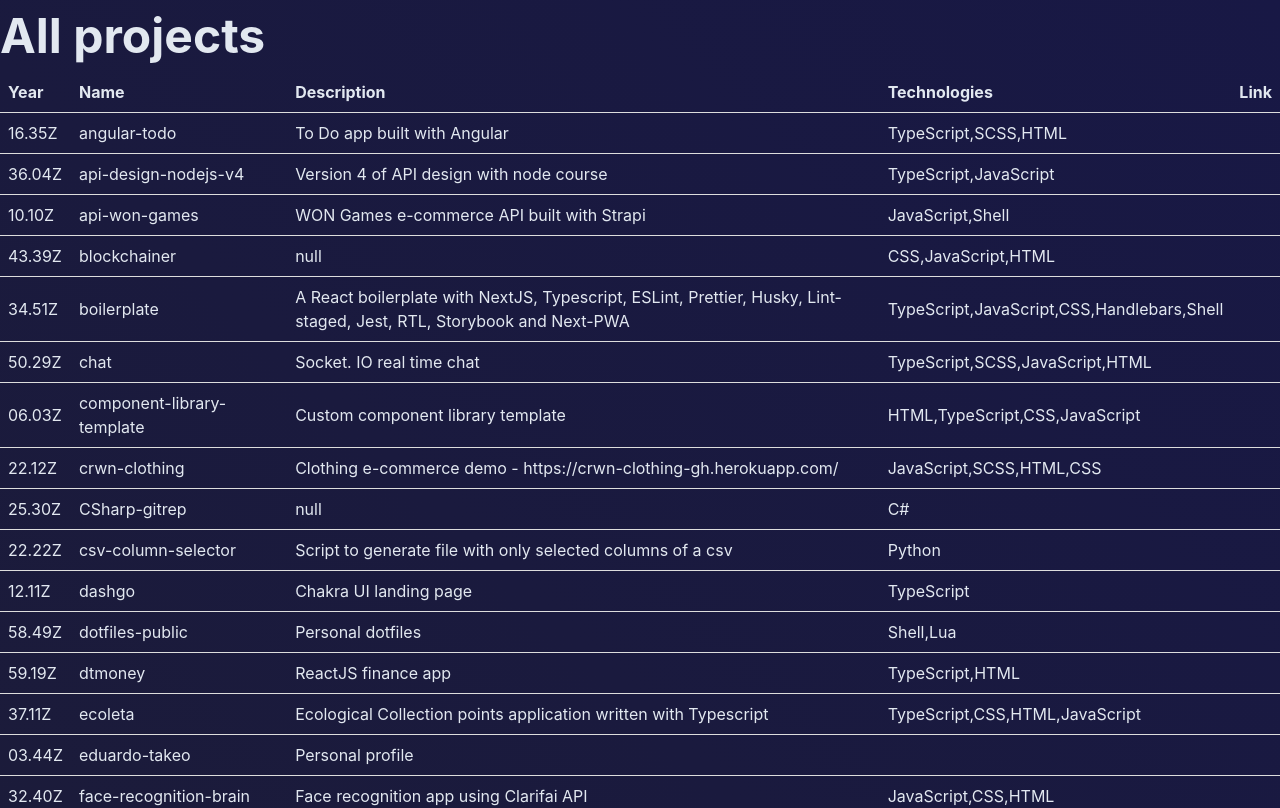
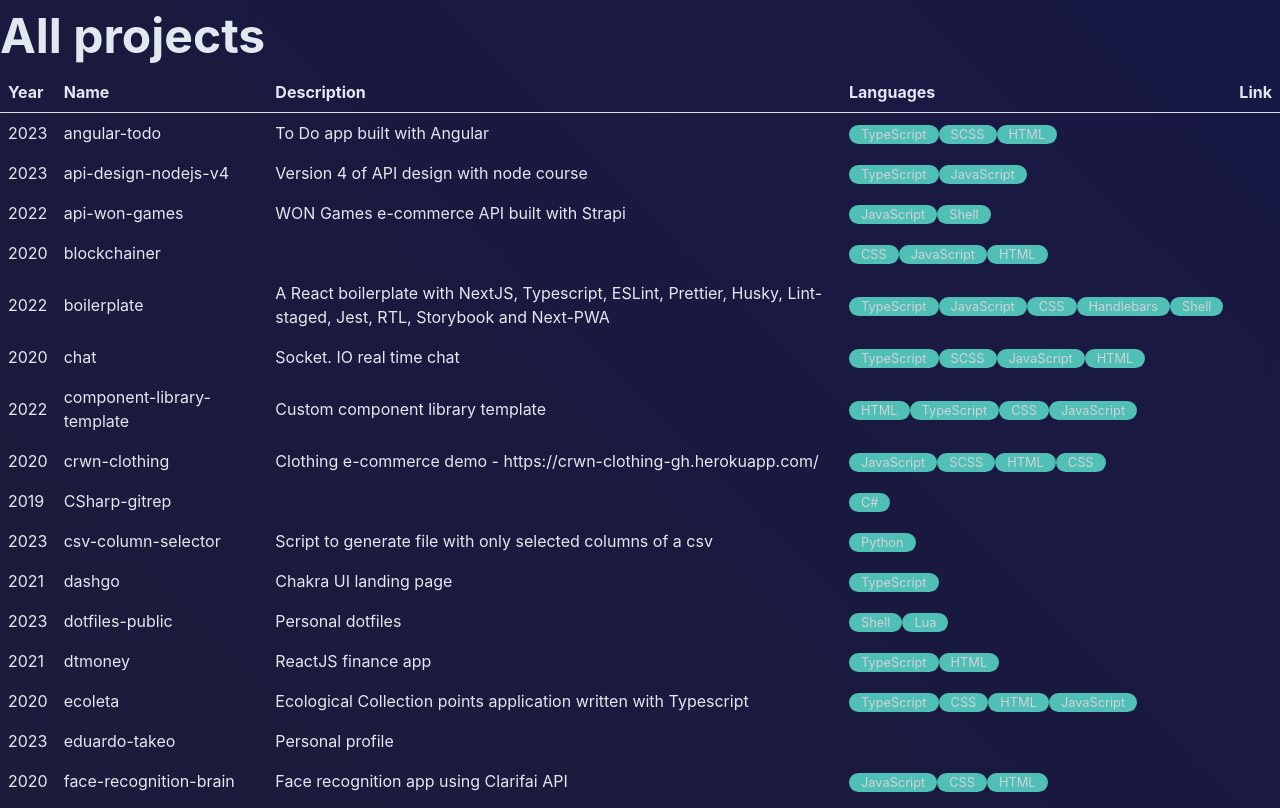
Before and after one commit to eduardo-takeo/v3, a React (Vite) app: page /projects in a window 1280 px wide. Shown: the top 808 px of the page. Built offline with nearby package versions, Linux system fonts and the light colour scheme.

Commit message:
fix: fix Table component input/output references

```diff
--- a/public/locales/en/translation.json
+++ b/public/locales/en/translation.json
@@ -14,7 +14,7 @@
         "year": "Year",
         "name": "Name",
         "description": "Description",
-        "technologies": "Technologies",
+        "languages": "Languages",
         "page": "Link"
       }
     }
--- a/src/components/Table/Table.scss
+++ b/src/components/Table/Table.scss
@@ -1,2 +1,15 @@
+// TODO: style table component
 .table {
+  width: 100%;
+  border-collapse: collapse;
+
+  th {
+    border-bottom: 1px solid #ddd;
+    padding: 8px;
+    text-align: left;
+  }
+
+  td {
+    padding: 8px;
+  }
 }
--- a/src/components/Table/Table.tsx
+++ b/src/components/Table/Table.tsx
@@ -1,13 +1,13 @@
-import React from "react";
 import { useTranslation } from "react-i18next";
-import Badge from "@/components/Badge/Badge"; // Certifique-se de importar o componente Badge
+import Badge from "@/components/Badge/Badge";
+import "./Table.scss";
 
 export enum ColumnType {
   TEXT = "text",
   NUMBER = "number",
   DATE = "date",
   LINK = "link",
-  BADGE = "badge", // Novo tipo de dado
+  BADGE = "badge",
 }
 
 export interface ITableColumn {
@@ -17,18 +17,18 @@ export interface ITableColumn {
 }
 
 export interface ITableRow {
-  [key: string]: string | number | Date | string[]; // Adicionado array de strings
+  [key: string]: string | number | Date | string[] | null | undefined;
 }
 
-interface TableProps {
+interface ITableProps {
   columns: ITableColumn[];
   data: ITableRow[];
 }
 
-const Table: React.FC<TableProps> = ({ columns, data }) => {
+const Table = ({ columns, data }: ITableProps) => {
   const { t } = useTranslation();
 
-  const renderCell = (value: any, type: ColumnType) => {
+  const renderCell = (value: unknown, type: ColumnType) => {
     switch (type) {
       case ColumnType.BADGE:
         return Array.isArray(value)
@@ -41,25 +41,22 @@ const Table: React.FC<TableProps> = ({ columns, data }) => {
           </a>
         ) : null;
       case ColumnType.DATE:
-        return value instanceof Date ? String(value.getFullYear()) : null;
+        return value
+          ? new Date(value as string).getFullYear().toString()
+          : null;
+      case ColumnType.TEXT:
+        return value ? value.toString() : "";
       default:
-        return t(String(value));
+        return null;
     }
   };
 
   return (
-    <table style={{ width: "100%", borderCollapse: "collapse" }}>
+    <table className="table">
       <thead>
         <tr>
           {columns.map((col) => (
-            <th
-              key={col.key}
-              style={{
-                borderBottom: "1px solid #ddd",
-                padding: "8px",
-                textAlign: "left",
-              }}
-            >
+            <th key={col.key}>
               {t(col.header)} {/* Traduz o cabeçalho */}
             </th>
           ))}
@@ -69,15 +66,7 @@ const Table: React.FC<TableProps> = ({ columns, data }) => {
         {data.map((row, rowIndex) => (
           <tr key={rowIndex}>
             {columns.map((col) => (
-              <td
-                key={col.key}
-                style={{
-                  borderBottom: "1px solid #ddd",
-                  padding: "8px",
-                }}
-              >
-                {renderCell(row[col.key], col.type)}
-              </td>
+              <td key={col.key}>{renderCell(row[col.key], col.type)}</td>
             ))}
           </tr>
         ))}
--- a/src/content/projects.json
+++ b/src/content/projects.json
@@ -5,7 +5,7 @@
     "description": "To Do app built with Angular",
     "url": "https://api.github.com/repos/eduardo-takeo/angular-todo",
     "homepage": null,
-    "language": ["TypeScript", "SCSS", "HTML"],
+    "languages": ["TypeScript", "SCSS", "HTML"],
     "created_at": "2023-08-07T02:16:35Z"
   },
   {
@@ -14,7 +14,7 @@
     "description": "Version 4 of API design with node course",
     "url": "https://api.github.com/repos/eduardo-takeo/api-design-nodejs-v4",
     "homepage": null,
-    "language": ["TypeScript", "JavaScript"],
+    "languages": ["TypeScript", "JavaScript"],
     "created_at": "2023-02-18T01:36:04Z"
   },
   {
@@ -23,7 +23,7 @@
     "description": "WON Games e-commerce API built with Strapi",
     "url": "https://api.github.com/repos/eduardo-takeo/api-won-games",
     "homepage": null,
-    "language": ["JavaScript", "Shell"],
+    "languages": ["JavaScript", "Shell"],
     "created_at": "2022-03-28T22:10:10Z"
   },
   {
@@ -32,7 +32,7 @@
     "description": null,
     "url": "https://api.github.com/repos/eduardo-takeo/blockchainer",
     "homepage": null,
-    "language": ["CSS", "JavaScript", "HTML"],
+    "languages": ["CSS", "JavaScript", "HTML"],
     "created_at": "2020-02-06T20:43:39Z"
   },
   {
@@ -41,7 +41,7 @@
     "description": "A React boilerplate with NextJS, Typescript, ESLint, Prettier, Husky, Lint-staged, Jest, RTL, Storybook and Next-PWA",
     "url": "https://api.github.com/repos/eduardo-takeo/boilerplate",
     "homepage": null,
-    "language": ["TypeScript", "JavaScript", "CSS", "Handlebars", "Shell"],
+    "languages": ["TypeScript", "JavaScript", "CSS", "Handlebars", "Shell"],
     "created_at": "2022-03-20T13:34:51Z"
   },
   {
@@ -50,7 +50,7 @@
     "description": "Socket. IO real time chat",
     "url": "https://api.github.com/repos/eduardo-takeo/chat",
     "homepage": null,
-    "language": ["TypeScript", "SCSS", "JavaScript", "HTML"],
+    "languages": ["TypeScript", "SCSS", "JavaScript", "HTML"],
     "created_at": "2020-11-19T23:50:29Z"
   },
   {
@@ -59,7 +59,7 @@
     "description": "Custom component library template",
     "url": "https://api.github.com/repos/eduardo-takeo/component-library-template",
     "homepage": null,
-    "language": ["HTML", "TypeScript", "CSS", "JavaScript"],
+    "languages": ["HTML", "TypeScript", "CSS", "JavaScript"],
     "created_at": "2022-08-08T02:06:03Z"
   },
   {
@@ -68,7 +68,7 @@
     "description": "Clothing e-commerce demo - https://crwn-clothing-gh.herokuapp.com/",
     "url": "https://api.github.com/repos/eduardo-takeo/crwn-clothing",
     "homepage": "",
-    "language": ["JavaScript", "SCSS", "HTML", "CSS"],
+    "languages": ["JavaScript", "SCSS", "HTML", "CSS"],
     "created_at": "2020-12-14T23:22:12Z"
   },
   {
@@ -77,7 +77,7 @@
     "description": null,
     "url": "https://api.github.com/repos/eduardo-takeo/CSharp-gitrep",
     "homepage": null,
-    "language": ["C#"],
+    "languages": ["C#"],
     "created_at": "2019-02-11T13:25:30Z"
   },
   {
@@ -86,7 +86,7 @@
     "description": "Script to generate file with only selected columns of a csv",
     "url": "https://api.github.com/repos/eduardo-takeo/csv-column-selector",
     "homepage": null,
-    "language": ["Python"],
+    "languages": ["Python"],
     "created_at": "2023-03-25T18:22:22Z"
   },
   {
@@ -95,7 +95,7 @@
     "description": "Chakra UI landing page",
     "url": "https://api.github.com/repos/eduardo-takeo/dashgo",
     "homepage": null,
-    "language": ["TypeScript"],
+    "languages": ["TypeScript"],
     "created_at": "2021-05-29T19:12:11Z"
   },
   {
@@ -104,7 +104,7 @@
     "description": "Personal dotfiles",
     "url": "https://api.github.com/repos/eduardo-takeo/dotfiles-public",
     "homepage": null,
-    "language": ["Shell", "Lua"],
+    "languages": ["Shell", "Lua"],
     "created_at": "2023-01-19T03:58:49Z"
   },
   {
@@ -113,7 +113,7 @@
     "description": "ReactJS finance app",
     "url": "https://api.github.com/repos/eduardo-takeo/dtmoney",
     "homepage": null,
-    "language": ["TypeScript", "HTML"],
+    "languages": ["TypeScript", "HTML"],
     "created_at": "2021-05-11T21:59:19Z"
   },
   {
@@ -122,7 +122,7 @@
     "description": "Ecological Collection points application written with Typescript",
     "url": "https://api.github.com/repos/eduardo-takeo/ecoleta",
     "homepage": "",
-    "language": ["TypeScript", "CSS", "HTML", "JavaScript"],
+    "languages": ["TypeScript", "CSS", "HTML", "JavaScript"],
     "created_at": "2020-06-05T22:37:11Z"
   },
   {
@@ -131,7 +131,7 @@
     "description": "Personal profile",
     "url": "https://api.github.com/repos/eduardo-takeo/eduardo-takeo",
     "homepage": null,
-    "language": [],
+    "languages": [],
     "created_at": "2023-03-31T03:03:44Z"
   },
   {
@@ -140,7 +140,7 @@
     "description": "Face recognition app using Clarifai API",
     "url": "https://api.github.com/repos/eduardo-takeo/face-recognition-brain",
     "homepage": "",
-    "language": ["JavaScript", "CSS", "HTML"],
+    "languages": ["JavaScript", "CSS", "HTML"],
     "created_at": "2020-02-04T19:32:40Z"
   },
   {
@@ -149,7 +149,7 @@
     "description": "Frontend mentor chalenge #2",
     "url": "https://api.github.com/repos/eduardo-takeo/fylo",
     "homepage": null,
-    "language": ["HTML", "CSS"],
+    "languages": ["HTML", "CSS"],
     "created_at": "2021-04-29T21:34:53Z"
   },
   {
@@ -158,7 +158,7 @@
     "description": "News for developers  - Next.js - Typescript",
     "url": "https://api.github.com/repos/eduardo-takeo/ignews",
     "homepage": null,
-    "language": ["TypeScript", "SCSS", "JavaScript"],
+    "languages": ["TypeScript", "SCSS", "JavaScript"],
     "created_at": "2021-05-17T22:46:39Z"
   },
   {
@@ -167,7 +167,7 @@
     "description": "Ignite challenge #1 - todo",
     "url": "https://api.github.com/repos/eduardo-takeo/ignite-challenge-01",
     "homepage": "",
-    "language": ["TypeScript", "JavaScript", "SCSS", "HTML"],
+    "languages": ["TypeScript", "JavaScript", "SCSS", "HTML"],
     "created_at": "2021-05-05T23:32:11Z"
   },
   {
@@ -176,7 +176,7 @@
     "description": "Ignite challenge #2 - moviesDB",
     "url": "https://api.github.com/repos/eduardo-takeo/ignite-challenge-02",
     "homepage": "",
-    "language": ["TypeScript", "SCSS", "JavaScript", "HTML"],
+    "languages": ["TypeScript", "SCSS", "JavaScript", "HTML"],
     "created_at": "2021-05-06T00:21:37Z"
   },
   {
@@ -185,7 +185,7 @@
     "description": "Ignite challenge #3 - Rocketshoes",
     "url": "https://api.github.com/repos/eduardo-takeo/ignite-challenge-03",
     "homepage": "",
-    "language": ["TypeScript", "JavaScript", "HTML"],
+    "languages": ["TypeScript", "JavaScript", "HTML"],
     "created_at": "2021-05-15T00:54:34Z"
   },
   {
@@ -194,7 +194,7 @@
     "description": "Ignite challenge #4 - GoRestaurant",
     "url": "https://api.github.com/repos/eduardo-takeo/ignite-challenge-04",
     "homepage": "",
-    "language": ["TypeScript", "HTML"],
+    "languages": ["TypeScript", "HTML"],
     "created_at": "2021-05-17T00:07:05Z"
   },
   {
@@ -203,7 +203,7 @@
     "description": "Ignite challenge #5 - spacetravelling blog",
     "url": "https://api.github.com/repos/eduardo-takeo/ignite-challenge-05",
     "homepage": "",
-    "language": ["TypeScript", "JavaScript", "SCSS"],
+    "languages": ["TypeScript", "JavaScript", "SCSS"],
     "created_at": "2021-05-23T13:12:45Z"
   },
   {
@@ -212,7 +212,7 @@
     "description": "Ignite challenge #6 - worldtrip",
     "url": "https://api.github.com/repos/eduardo-takeo/ignite-challenge-06",
     "homepage": null,
-    "language": ["TypeScript"],
+    "languages": ["TypeScript"],
     "created_at": "2021-06-01T02:22:11Z"
   },
   {
@@ -221,7 +221,7 @@
     "description": "for vanilla javascript study purposes",
     "url": "https://api.github.com/repos/eduardo-takeo/just-js",
     "homepage": null,
-    "language": ["JavaScript"],
+    "languages": ["JavaScript"],
     "created_at": "2023-03-19T19:25:15Z"
   },
   {
@@ -230,7 +230,7 @@
     "description": "Dark theme for VS Code",
     "url": "https://api.github.com/repos/eduardo-takeo/kurai-vscode",
     "homepage": null,
-    "language": [],
+    "languages": [],
     "created_at": "2023-02-12T18:40:53Z"
   },
   {
@@ -239,7 +239,7 @@
     "description": "Frontend Mentor challenge - Simple landing page with HTML and Sass",
     "url": "https://api.github.com/repos/eduardo-takeo/loopstudios",
     "homepage": null,
-    "language": ["HTML", "SCSS", "JavaScript"],
+    "languages": ["HTML", "SCSS", "JavaScript"],
     "created_at": "2021-04-27T00:32:42Z"
   },
   {
@@ -248,7 +248,7 @@
     "description": "Nature travel agency website written with Sass",
     "url": "https://api.github.com/repos/eduardo-takeo/natours",
     "homepage": "",
-    "language": ["CSS", "HTML"],
+    "languages": ["CSS", "HTML"],
     "created_at": "2020-02-21T13:41:04Z"
   },
   {
@@ -257,7 +257,7 @@
     "description": "Boilerplate project using NextJS, Typescript and ChakraUI",
     "url": "https://api.github.com/repos/eduardo-takeo/nextjs-typescript-chakraui-template",
     "homepage": null,
-    "language": ["TypeScript"],
+    "languages": ["TypeScript"],
     "created_at": "2020-09-16T01:30:25Z"
   },
   {
@@ -266,7 +266,7 @@
     "description": "Nodejs API",
     "url": "https://api.github.com/repos/eduardo-takeo/nlw-valoriza",
     "homepage": null,
-    "language": ["TypeScript"],
+    "languages": ["TypeScript"],
     "created_at": "2021-06-21T21:04:54Z"
   }
 ]
--- a/src/views/Projects/Projects.tsx
+++ b/src/views/Projects/Projects.tsx
@@ -1,4 +1,3 @@
-// TODO: fix this table component
 import Table, { ColumnType, ITableColumn } from "@/components/Table/Table";
 import projects from "@/content/projects.json";
 import "./Projects.scss";
@@ -8,7 +7,7 @@ const columns: ITableColumn[] = [
   {
     key: "created_at",
     header: "projects.table.columns.year",
-    type: ColumnType.TEXT,
+    type: ColumnType.DATE,
   },
   { key: "name", header: "projects.table.columns.name", type: ColumnType.TEXT },
   {
@@ -17,9 +16,9 @@ const columns: ITableColumn[] = [
     type: ColumnType.TEXT,
   },
   {
-    key: "language",
-    header: "projects.table.columns.technologies",
-    type: ColumnType.TEXT,
+    key: "languages",
+    header: "projects.table.columns.languages",
+    type: ColumnType.BADGE,
   },
   {
     key: "homepage",
```
